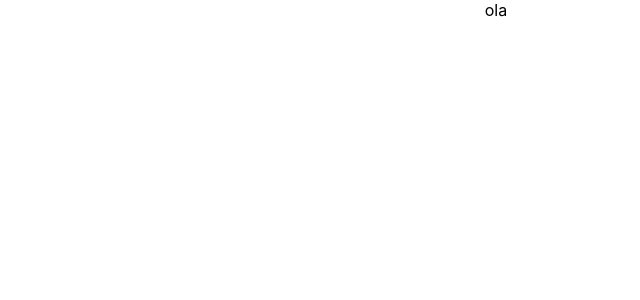
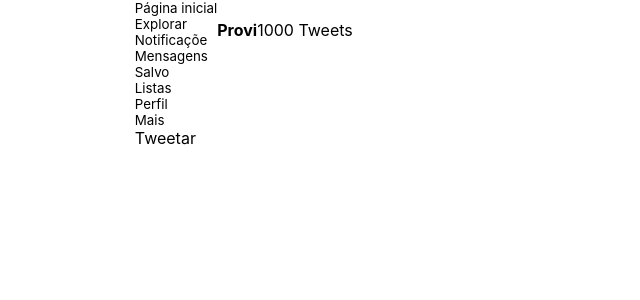
Before and after one commit to gtretow/twtr-project, a React (Create React App) app: page / in a window 1280 px wide. Shown: the top 300 px of the page, without its empty margins (144-784 px from the left). Built offline with nearby package versions, Linux system fonts and the light colour scheme.

Commit message:
Navbar component created, mainlayout created

```diff
--- a/src/components/Home/Home.js
+++ b/src/components/Home/Home.js
@@ -3,12 +3,14 @@ import React from "react";
 import { Container, Wrapper } from "./index";
 
 import Navbar from "../Navbar/Navbar";
+import MainLayout from "../MainLayout/MainLayout";
 
 const Home = () => {
   return (
     <Container>
       <Wrapper>
         <Navbar />
+        <MainLayout />
       </Wrapper>
     </Container>
   );
--- /dev/null
+++ b/src/components/MainLayout/MainLayout.js
@@ -0,0 +1,42 @@
+import React from "react";
+
+import Timeline from "./Timeline/Timeline";
+
+import {
+  Container,
+  Header,
+  BackIcon,
+  Bio,
+  RSideBar,
+  HomeIcon,
+  SearchIcon,
+  BellIcon,
+  EmailIcon,
+} from "./index";
+
+function MainLayout() {
+  return (
+    <Container>
+      <Header>
+        <button>
+          <BackIcon />
+        </button>
+
+        <Bio>
+          <strong>Provi</strong>
+          <span>1000 Tweets</span>
+        </Bio>
+      </Header>
+      <Timeline />
+
+      <RSideBar>
+        <HomeIcon />
+        <SearchIcon />
+        <BellIcon />
+        <EmailIcon />
+      </RSideBar>
+    </Container>
+  );
+}
+
+export default MainLayout;
--- /dev/null
+++ b/src/components/MainLayout/Timeline/Timeline.js
@@ -0,0 +1,11 @@
+import React from 'react'
+
+function Timeline() {
+    return (
+        <div>
+
+        </div>
+    )
+}
+
+export default Timeline
--- /dev/null
+++ b/src/components/MainLayout/index.js
@@ -0,0 +1,20 @@
+import styled from "styled-components";
+
+export const Container = styled.div`
+  /* always mobile first */
+  display: flex;
+  flex-direction: column;
+  width: 100%;
+  @media (min-width: 1000px) {
+    width: 50%;
+  } ;
+`;
+export const Header = styled.div``;
+export const Bio = styled.div``;
+export const RSideBar = styled.div``;
+
+export const HomeIcon = styled.div``;
+export const SearchIcon = styled.div``;
+export const BellIcon = styled.div``;
+export const EmailIcon = styled.div``;
+export const BackIcon = styled.div``;
--- a/src/components/Navbar/Navbar.js
+++ b/src/components/Navbar/Navbar.js
@@ -1,7 +1,65 @@
 import React from "react";
 
+import {
+  Container,
+  SideMenu,
+  Logo,
+  MenuButton,
+  HomeIcon,
+  BellIcon,
+  EmailIcon,
+  FavoriteIcon,
+  ProfileIcon,
+  Button,
+  HashIcon,
+  ListIcon,
+  DotsIcon,
+} from "./index";
+
 function Navbar() {
-  return <div>ola</div>;
+  return (
+    <Container>
+      <SideMenu>
+        <Logo />
+        <MenuButton>
+          <HomeIcon />
+          <span>Página inicial</span>
+        </MenuButton>
+        <MenuButton>
+          <HashIcon />
+          <span>Explorar</span>
+        </MenuButton>
+        <MenuButton>
+          <BellIcon />
+          <span>Notificaçõe</span>
+        </MenuButton>
+        <MenuButton>
+          <EmailIcon />
+          <span>Mensagens</span>
+        </MenuButton>
+        <MenuButton>
+          <FavoriteIcon />
+          <span>Salvo</span>
+        </MenuButton>
+        <MenuButton>
+          <ListIcon />
+          <span>Listas</span>
+        </MenuButton>
+        <MenuButton>
+          <ProfileIcon className="active" />
+          <span>Perfil</span>
+        </MenuButton>
+        <MenuButton>
+          <DotsIcon />
+          <span>Mais</span>
+        </MenuButton>
+
+        <Button>
+          <span>Tweetar</span>
+        </Button>
+      </SideMenu>
+    </Container>
+  );
 }
 
 export default Navbar;
--- a/src/components/Navbar/index.js
+++ b/src/components/Navbar/index.js
@@ -0,0 +1,50 @@
+import styled, { css } from "styled-components";
+
+import {
+  Home,
+  Notifications,
+  Email,
+  FavoriteBorder,
+  Person,
+  Twitter,
+  Hash,
+  List,
+  DotsHorizontalRounded,
+} from "../../styles/icons";
+
+export const Container = styled.div`
+  display: none;
+
+  @media (min-width: 500px) {
+    /*       aparece a partir da width do ipad */
+    display: flex;
+
+  }
+`;
+
+export const SideMenu = styled.div`
+  display: flex;
+  flex-direction: column;
+  align-items: center;
+
+  @media (min-width: 1280px) {
+    align-items: flex-start;
+  }
+
+
+`;
+
+
+
+export const MenuButton = styled.button``;
+export const Button = styled.div``;
+
+export const HashIcon = styled.div``;
+export const ListIcon = styled.div``;
+export const DotsIcon = styled.div``;
+export const Logo = styled.div``;
+export const HomeIcon = styled.div``;
+export const BellIcon = styled.div``;
+export const EmailIcon = styled.div``;
+export const FavoriteIcon = styled.div``;
+export const ProfileIcon = styled.div``;
```
